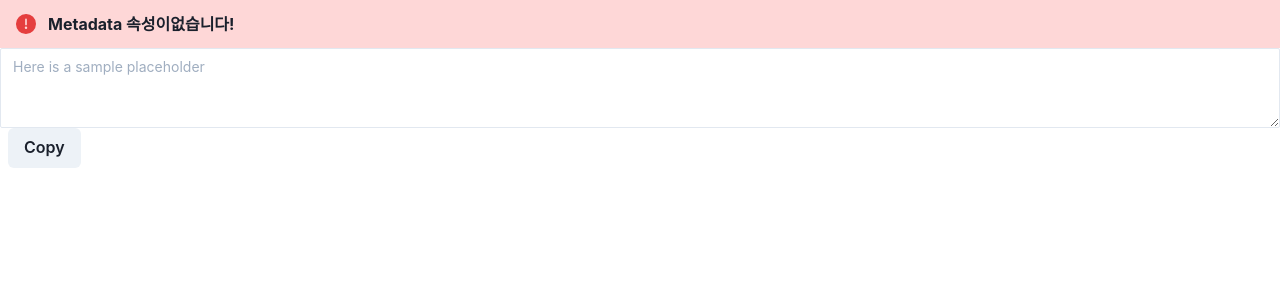
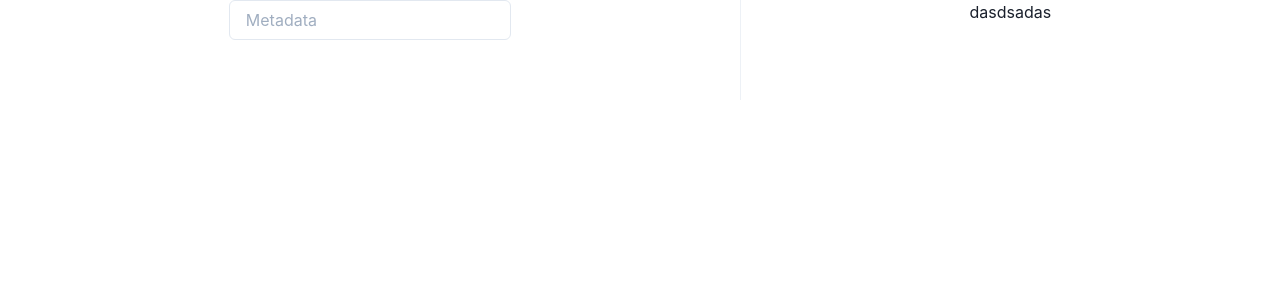
Before and after one commit to SaidBySolo/counteronline-editor, a React app: page / in a window 1280 px wide. Shown: the top 300 px of the page. Built offline with nearby package versions, Linux system fonts and the light colour scheme; the HTML template or start-up script is replaced by a standard one.

Commit message:
basic structure

```diff
--- a/src/App.jsx
+++ b/src/App.jsx
@@ -7,8 +7,8 @@ import Page from './Page';
 function App() {
   return (
     <ChakraProvider theme={theme}>
-      <Page/>
-  </ChakraProvider>
+      <Page />
+    </ChakraProvider>
   );
 }
 
--- /dev/null
+++ b/src/Builder.jsx
@@ -0,0 +1,42 @@
+import React from "react"
+import {
+    Flex,
+    Input,
+} from "@chakra-ui/react"
+
+
+const MetadataBuilder = () => {
+    return (
+        <Input placeholder='Metadata' />
+    )
+}
+
+const TitleBuilder = () => {
+    return null
+}
+
+const CategoryBuilder = () => {
+    return null
+}
+
+const ImgBuilder = () => {
+    return null
+}
+
+const BlockContentBuilder = () => {
+    return null
+}
+
+const TableBuilder = () => {
+    return null
+}
+
+const BuilderMain = () => {
+    return (
+        <Flex flexDirection="row">
+            <Input placeholder='Metadata' />
+        </Flex>
+    )
+}
+
+export default BuilderMain
--- a/src/Page.jsx
+++ b/src/Page.jsx
@@ -1,8 +1,14 @@
 import React from "react"
-import { Textarea, Button, useClipboard, Alert, AlertTitle, AlertIcon } from "@chakra-ui/react"
-import ReactDOMServer from 'react-dom/server'
-import Renderer from "./Renderer"
-
+import {
+  Divider,
+  Flex,
+  Center,
+  Textarea,
+  Input,
+  Button,
+} from "@chakra-ui/react"
+import BuilderMain from "./Builder"
+import { ChevronDownIcon } from '@chakra-ui/icons'
 function process(str) {
 
   var div = document.createElement('div');
@@ -14,7 +20,7 @@ function process(str) {
 function format(node, level) {
 
   var indentBefore = new Array(level++ + 1).join('  '),
-        indentAfter  = new Array(level - 1).join('  '),
+    indentAfter = new Array(level - 1).join('  '),
     textNode;
 
   for (var i = 0; i < node.children.length; i++) {
@@ -33,40 +39,34 @@ function format(node, level) {
   return node;
 }
 
+const BuilderMenu = () => {
+  return (
+    <Menu>
+      <MenuButton as={Button} rightIcon={<ChevronDownIcon />}>
+        Actions
+      </MenuButton>
+      <MenuList>
+        <MenuItem>Download</MenuItem>
+        <MenuItem>Create a Copy</MenuItem>
+        <MenuItem>Mark as Draft</MenuItem>
+        <MenuItem>Delete</MenuItem>
+        <MenuItem>Attend a Workshop</MenuItem>
+      </MenuList>
+    </Menu>
+  )
+}
+
+
 
 const Page = () => {
-    let [value, setValue] = React.useState("")
-    let m = false
-    const { hasCopied, onCopy } = useClipboard(process(ReactDOMServer.renderToStaticMarkup(<Renderer value={value}/>).replace("<div>","").replace("</div>","")))
-
-    let handleInputChange = (e) => {
-      let inputValue = e.target.value
-      setValue(inputValue)
-    }
-
-    if (value.includes("/metadata")){
-      m = true
-    }
-
   return (
-      <>
-        {m ? null : <Alert status="error">
-          <AlertIcon />
-          <AlertTitle mr={2}>Metadata 속성이없습니다!</AlertTitle>
-        </Alert>}
-
-        <Textarea
-          value={value}
-          onChange={handleInputChange}
-          placeholder="Here is a sample placeholder"
-          size="sm"
-        />
-        <Renderer value={value}/>
-
-        <Button onClick={onCopy} ml={2}>
-          {hasCopied ? "Copied" : "Copy"}
-        </Button>
-      </>
+    <Flex justifyContent="space-evenly">
+      <BuilderMain />
+      <Center height="100px">
+        <Divider size="" orientation='vertical' />
+      </Center>
+      dasdsadas
+    </Flex>
   )
 }
 
```
Lines whose indentation alone changed are shown as unchanged.
